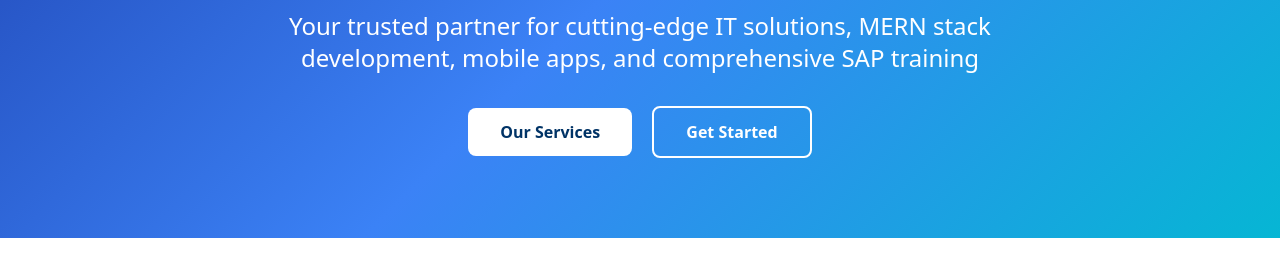
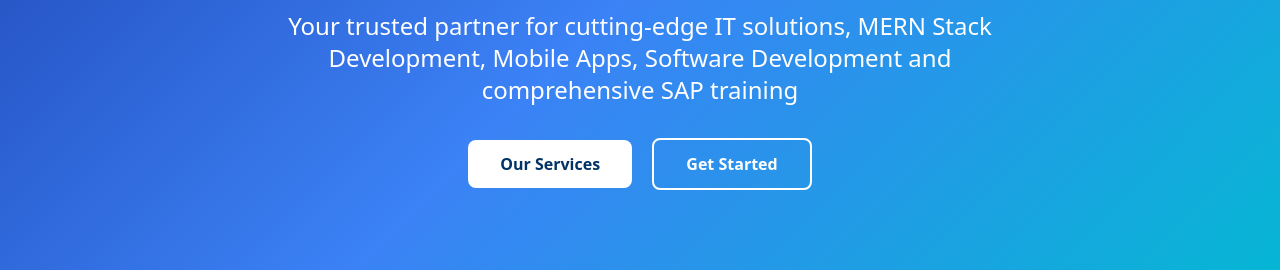
Before and after one commit to manueninfotech/Official-Website, a website: page index.html in a window 1280 px wide. Shown: the part 378-655 px from the top of the page. Drawn offline with nearby package versions, Linux system fonts and the light colour scheme.

Commit message:
Update index.html

```diff
--- a/index.html
+++ b/index.html
@@ -117,7 +117,7 @@
                             Welcome to <span class="text-blue-950">MANUEN INFOTECH</span>
                         </h1>
                         <p class="text-xl md:text-2xl mb-8 fade-in max-w-3xl mx-auto">
-                            Your trusted partner for cutting-edge IT solutions, MERN stack development, mobile apps, and comprehensive SAP training
+                            Your trusted partner for cutting-edge IT solutions, MERN Stack Development, Mobile Apps, Software Development and comprehensive SAP training
                         </p>
                         <div class="space-x-4 fade-in">
                             <button onclick="showPage('services')" class="bg-white text-primary px-8 py-3 rounded-lg font-semibold hover:bg-gray-100 transition-colors">
```
